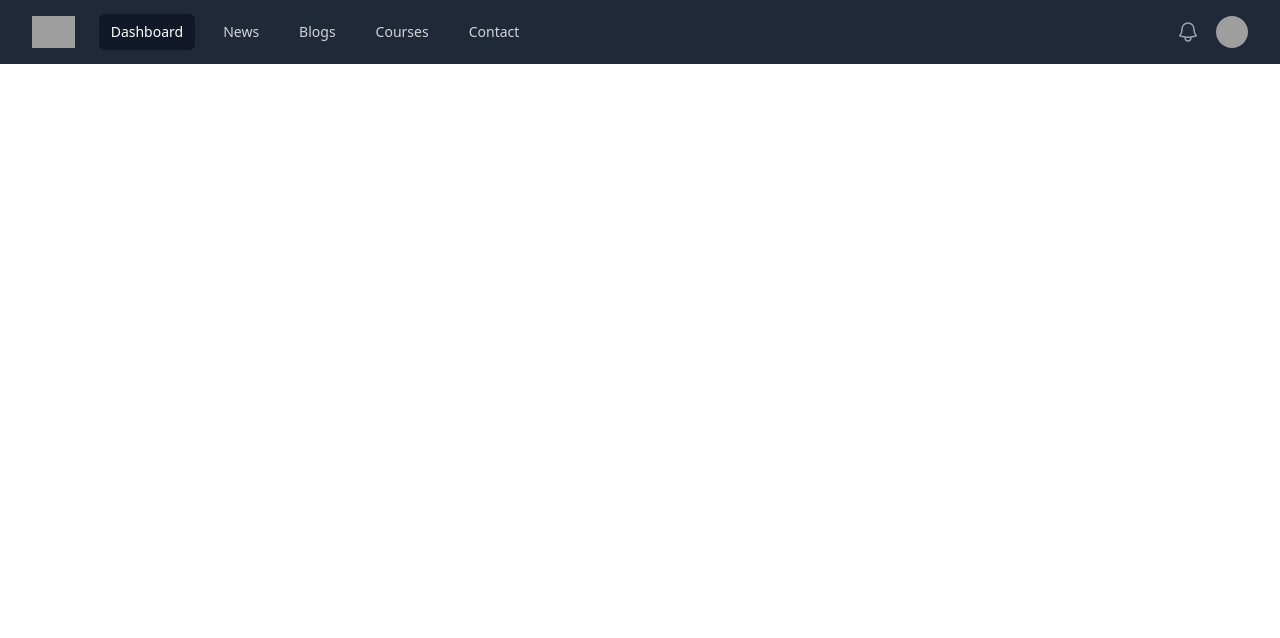
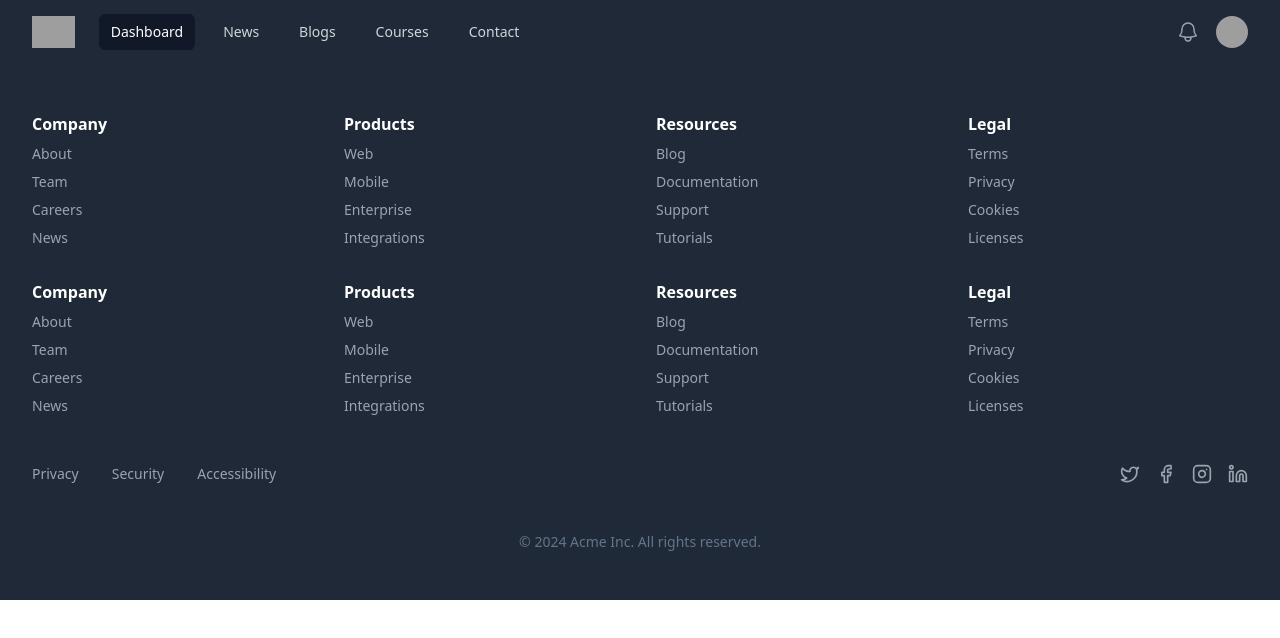
Before and after one commit to eLearning-plat/website, a Vue app: page /Blogs in a window 1280 px wide. Shown: the top 638 px of the page. Built offline with nearby package versions, Linux system fonts and the light colour scheme; grey boxes are pictures that could not be loaded.

Commit message:
footer created

```diff
--- a/src/App.vue
+++ b/src/App.vue
@@ -1,9 +1,11 @@
 <script setup>
 import NavBar from "@/components/Layout/NavBar.vue";
+import Footer from "./components/Layout/Footer.vue";
 </script>
 <template>
   <main>
     <NavBar />
     <router-view/>
+    <Footer/>
   </main>
 </template>
--- /dev/null
+++ b/src/components/Layout/Footer.vue
@@ -0,0 +1,167 @@
+<script setup lang="ts">
+import { Facebook, Instagram, Linkedin, Twitter } from 'lucide-vue-next';
+import Separator from '../ui/separator/Separator.vue';
+
+
+</script>
+
+<template>
+    <footer class="bg-gray-800 text-white dark:bg-muted dark:text-muted-foreground py-12">
+        <div class="container max-w-7xl grid grid-cols-2 sm:grid-cols-4 gap-8 mb-8 text-center md:text-left">
+            <div class="grid gap-2">
+                <h4 class="font-semibold">Company</h4>
+                <RouterLink to="#" class="text-gray-400 text-sm hover:underline" >
+                    About
+                </RouterLink>
+                <RouterLink to="#" class="text-gray-400 text-sm hover:underline" >
+                    Team
+                </RouterLink>
+                <RouterLink to="#" class="text-gray-400 text-sm hover:underline" >
+                    Careers
+                </RouterLink>
+                <RouterLink to="#" class="text-gray-400 text-sm hover:underline" >
+                    News
+                </RouterLink>
+            </div>
+            <div class="grid gap-2">
+                <h4 class="font-semibold">Products</h4>
+                <RouterLink to="#" class="text-gray-400 text-sm hover:underline" >
+                    Web
+                </RouterLink>
+                <RouterLink to="#" class="text-gray-400 text-sm hover:underline" >
+                    Mobile
+                </RouterLink>
+                <RouterLink to="#" class="text-gray-400 text-sm hover:underline" >
+                    Enterprise
+                </RouterLink>
+                <RouterLink to="#" class="text-gray-400 text-sm hover:underline" >
+                    Integrations
+                </RouterLink>
+            </div>
+            <div class="grid gap-2">
+                <h4 class="font-semibold">Resources</h4>
+                <RouterLink to="#" class="text-gray-400 text-sm hover:underline" >
+                    Blog
+                </RouterLink>
+                <RouterLink to="#" class="text-gray-400 text-sm hover:underline" >
+                    Documentation
+                </RouterLink>
+                <RouterLink to="#" class="text-gray-400 text-sm hover:underline" >
+                    Support
+                </RouterLink>
+                <RouterLink to="#" class="text-gray-400 text-sm hover:underline" >
+                    Tutorials
+                </RouterLink>
+            </div>
+            <div class="grid gap-2">
+                <h4 class="font-semibold">Legal</h4>
+                <RouterLink to="#" class="text-gray-400 text-sm hover:underline" >
+                    Terms
+                </RouterLink>
+                <RouterLink to="#" class="text-gray-400 text-sm hover:underline" >
+                    Privacy
+                </RouterLink>
+                <RouterLink to="#" class="text-gray-400 text-sm hover:underline" >
+                    Cookies
+                </RouterLink>
+                <RouterLink to="#" class="text-gray-400 text-sm hover:underline" >
+                    Licenses
+                </RouterLink>
+            </div>
+        </div>
+        <div class="container max-w-7xl grid grid-cols-2 sm:grid-cols-4 gap-8 text-center md:text-left">
+            <div class="grid gap-2">
+                <h4 class="font-semibold">Company</h4>
+                <RouterLink to="#" class="text-gray-400 text-sm hover:underline" >
+                    About
+                </RouterLink>
+                <RouterLink to="#" class="text-gray-400 text-sm hover:underline" >
+                    Team
+                </RouterLink>
+                <RouterLink to="#" class="text-gray-400 text-sm hover:underline" >
+                    Careers
+                </RouterLink>
+                <RouterLink to="#" class="text-gray-400 text-sm hover:underline" >
+                    News
+                </RouterLink>
+            </div>
+            <div class="grid gap-2">
+                <h4 class="font-semibold">Products</h4>
+                <RouterLink to="#" class="text-gray-400 text-sm hover:underline" >
+                    Web
+                </RouterLink>
+                <RouterLink to="#" class="text-gray-400 text-sm hover:underline" >
+                    Mobile
+                </RouterLink>
+                <RouterLink to="#" class="text-gray-400 text-sm hover:underline" >
+                    Enterprise
+                </RouterLink>
+                <RouterLink to="#" class="text-gray-400 text-sm hover:underline" >
+                    Integrations
+                </RouterLink>
+            </div>
+            <div class="grid gap-2">
+                <h4 class="font-semibold">Resources</h4>
+                <RouterLink to="#" class="text-gray-400 text-sm hover:underline" >
+                    Blog
+                </RouterLink>
+                <RouterLink to="#" class="text-gray-400 text-sm hover:underline" >
+                    Documentation
+                </RouterLink>
+                <RouterLink to="#" class="text-gray-400 text-sm hover:underline" >
+                    Support
+                </RouterLink>
+                <RouterLink to="#" class="text-gray-400 text-sm hover:underline" >
+                    Tutorials
+                </RouterLink>
+            </div>
+            <div class="grid gap-2">
+                <h4 class="font-semibold">Legal</h4>
+                <RouterLink to="#" class="text-gray-400 text-sm hover:underline" >
+                    Terms
+                </RouterLink>
+                <RouterLink to="#" class="text-gray-400 text-sm hover:underline" >
+                    Privacy
+                </RouterLink>
+                <RouterLink to="#" class="text-gray-400 text-sm hover:underline" >
+                    Cookies
+                </RouterLink>
+                <RouterLink to="#" class="text-gray-400 text-sm hover:underline" >
+                    Licenses
+                </RouterLink>
+            </div>
+        </div>
+        <div class="container max-w-7xl mt-12 flex flex-col sm:flex-row items-center justify-between">
+            <div class="flex gap-4">
+                <RouterLink to="#" class="text-gray-400 text-sm hover:underline" >
+                    Privacy
+                </RouterLink>
+                <Separator orientation="vertical" />
+                <RouterLink to="#" class="text-gray-400 text-sm hover:underline" >
+                    Security
+                </RouterLink>
+                <Separator orientation="vertical" />
+                <RouterLink to="#" class="text-gray-400 text-sm hover:underline" >
+                    Accessibility
+                </RouterLink>
+            </div>
+            <div class="flex gap-4 mt-4 sm:mt-0">
+                <RouterLink to="#" class="text-gray-400 text-sm hover:underline hover:text-white" >
+                    <Twitter class="w-5 h-5" />
+                </RouterLink>
+                <RouterLink to="#" class="text-gray-400 text-sm hover:underline hover:text-white" >
+                    <Facebook class="w-5 h-5" />
+                </RouterLink>
+                <RouterLink to="#" class="text-gray-400 text-sm hover:underline hover:text-white" >
+                    <Instagram class="w-5 h-5" />
+                </RouterLink>
+                <RouterLink to="#" class="text-gray-400 text-sm hover:underline hover:text-white" >
+                    <Linkedin class="w-5 h-5" />
+                </RouterLink>
+            </div>
+        </div>
+      <div class="container max-w-7xl mt-12 text-center text-sm text-muted-foreground dark:text-muted">
+        &copy; 2024 Acme Inc. All rights reserved.
+      </div>
+    </footer>
+</template>
```
